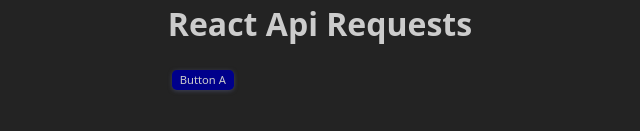
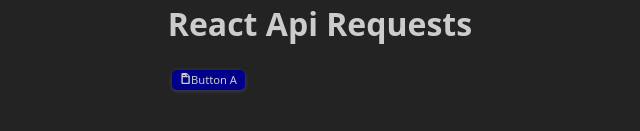
Before and after one commit to sctlcd/react-api-request, a React (Create React App) app: page / in a window 1280 px wide. Shown: the part 363-494 px from the top of the page, without its empty margins (320-960 px from the left). Built offline with nearby package versions, Linux system fonts and the light colour scheme; the HTML template or start-up script is replaced by a standard one.

Commit message:
icon added

```diff
--- a/package.json
+++ b/package.json
@@ -6,8 +6,10 @@
     "@testing-library/jest-dom": "^5.17.0",
     "@testing-library/react": "^13.4.0",
     "@testing-library/user-event": "^13.5.0",
+    "icons": "^1.0.0",
     "react": "^18.2.0",
     "react-dom": "^18.2.0",
+    "react-icons": "^5.0.1",
     "react-scripts": "5.0.1",
     "web-vitals": "^2.1.4"
   },
--- a/src/App.jsx
+++ b/src/App.jsx
@@ -1,6 +1,7 @@
 import './App.css';
 import Title from './components/Title';
 import Button from './components/Button';
+import {BsFillFileEarmarkPostFill} from 'react-icons/bs';
 
 function App() {
   return (
@@ -10,6 +11,7 @@ function App() {
         <Button
           text={"Button A"}
           btnClass="btn-primary"
+          icon={<BsFillFileEarmarkPostFill />}
         />
       </div>
     </div>
--- a/src/components/Button.jsx
+++ b/src/components/Button.jsx
@@ -1,8 +1,9 @@
 import React from "react";
 
-export default function Button ({ text, btnClass }) {
+export default function Button ({ text, btnClass, icon }) {
   return (
     <button className={`btn ${btnClass}`}>
+      {icon}
       {text ? text : "click"}
     </button>
   );
```
Also changed, not shown: 1 other file (tests, documents, lock files or other folders).
